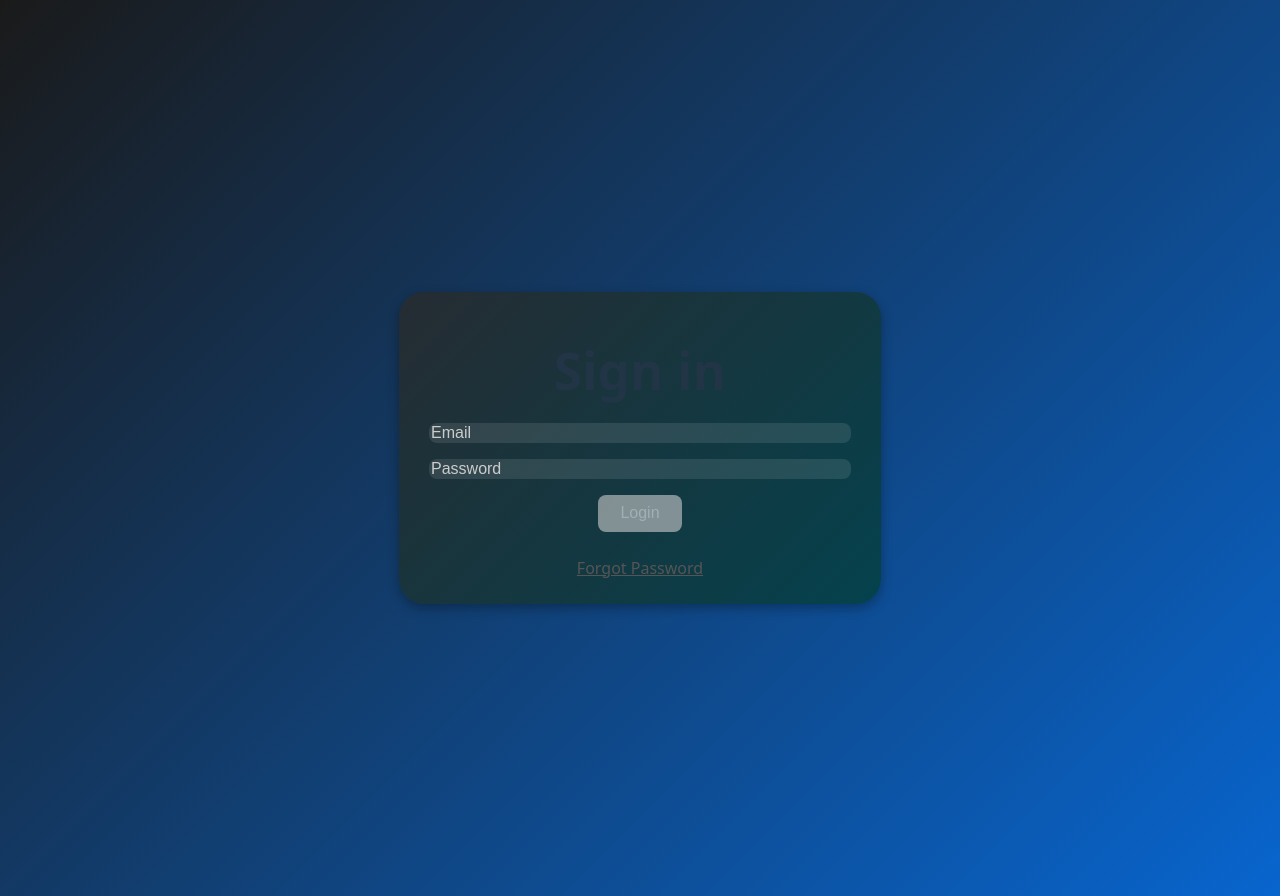
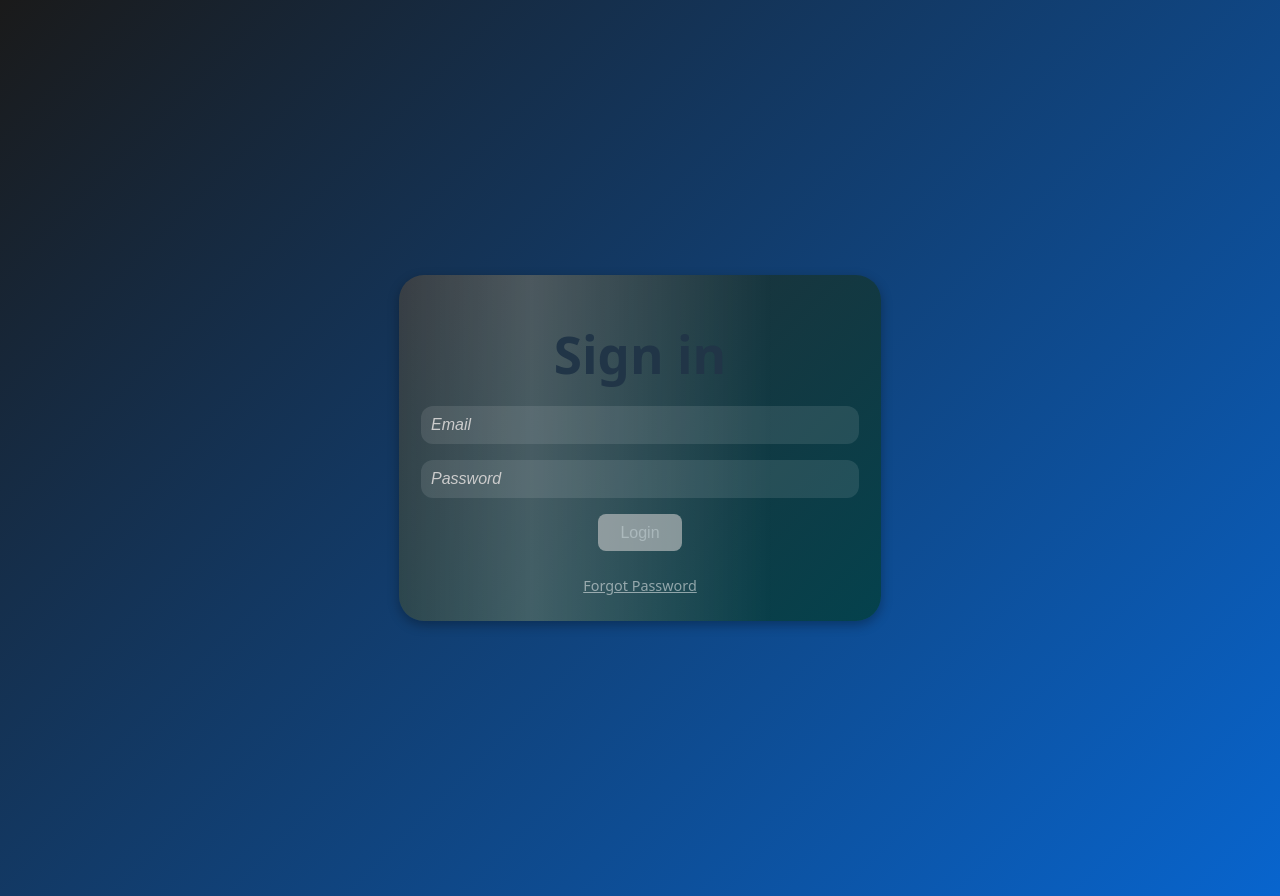
Before and after one commit to timothyobosi/TrainingMaterials, a React (Vite) app: page / in a window 1280 px wide. Built offline with nearby package versions, Linux system fonts and the light colour scheme.

Commit message:
UI glitter float

```diff
--- a/package.json
+++ b/package.json
@@ -12,7 +12,8 @@
   "dependencies": {
     "react": "^19.1.1",
     "react-dom": "^19.1.1",
-    "react-icons": "^5.5.0"
+    "react-icons": "^5.5.0",
+    "styled-components": "^6.1.19"
   },
   "devDependencies": {
     "@eslint/js": "^9.33.0",
--- a/src/App.css
+++ b/src/App.css
@@ -16,16 +16,88 @@
   border-radius: 25px;
   box-shadow: 0 4px 12px rgba(0,0,0,0.3);
   color: white;
+  position: relative;
+  overflow: hidden;
+  z-index: 8;
+}
+
+.auth-card::before{
+  content: "";
+  position: absolute;
+  inset: 0;
+  z-index: -1;
+  background: linear-gradient(
+    90deg,
+    transparent,
+    rgba(255,255,255,0.2),
+    transparent
+  ) ;
+  animation: waveGlitter 7s ease-in-out infinite;
+}
+
+@keyframes waveGlitter{
+  0% {transform: translateX(-100%);}
+  50% {transform: translateX(100%);}
+  100% {transform: translateX(-100%);}
 }
 
 .auth-card input{
   width: calc(100% - 2rem);
   margin:0.5rem 0;
-  border-radius: 8px;
+  border-radius: 12px;
   border: none;
   background: rgba(255, 255, 255, 0.1);
   color: white;
   font-size: 1rem;
+  padding: 10px;
+  outline: none;
+}
+
+.auth-card input:focus{
+  border: 1px solid #fff;
+}
+
+.auth-card input::placeholder{
+  color: #bbb;
+  font-style: italic;
+}
+
+.auth-card p[aria-label="Forgot password link"]{
+  cursor: pointer;
+  text-decoration: underline;
+  margin-top: 1rem;
+  color:rgba(255, 255, 255, 0.5);
+  font-size: 0.9rem;
+  transition: color 0.3s ease;
+}
+
+.auth-card p[aria-label="Forgot password link"]:hover{
+  color: #fff;
+}
+
+.auth-card p[aria-label="Forgot passworld link"]::after{
+  content: "";
+  position: absolute;
+  bottom: -2px;
+  width: 0;
+  border-radius: 6px;
+  height: 1px;
+  background: currentColor;
+  transition: width 0.3s ease;
+}
+
+.auth-card p[aria-label="Forgot password link"]:hover::after{
+  width: 100%;
+}
+
+.error{
+  color: red;
+  margin-top: 1rem;
+}
+
+.success{
+  color: green;
+  margin-top: 1rem;
 }
 
 .input-wrapper{
```
Also changed, not shown: 1 other file (tests, documents, lock files or other folders).
